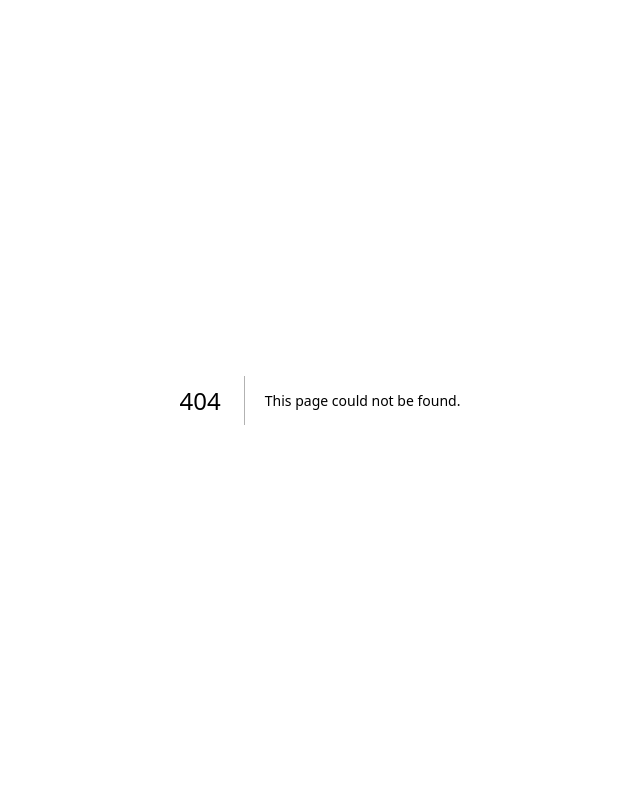
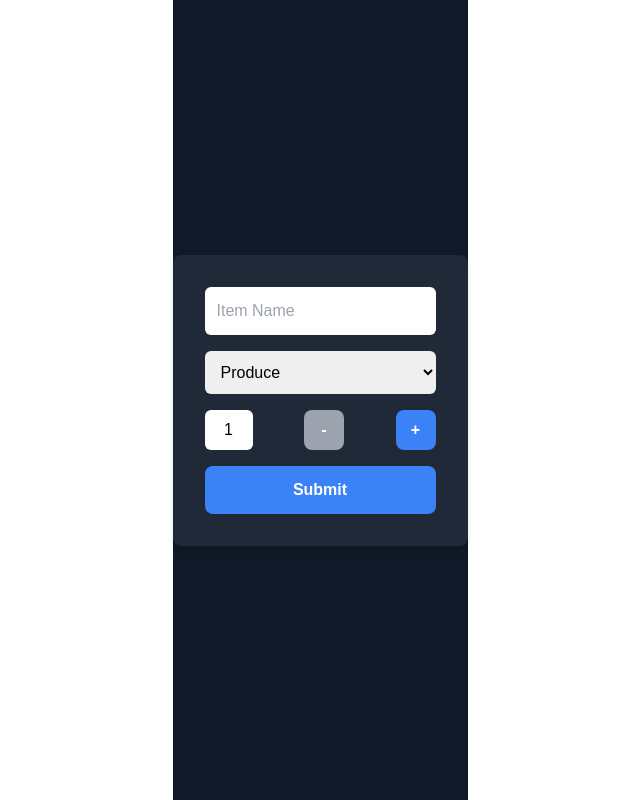
Before and after one commit to CoffeeMug975/cprg306-assignments, a Next.js app: page /week-5 in a window 1280 px wide. Before the commit this address had no page. Shown: the whole page, without its empty margins (320-960 px from the left). Built offline with nearby package versions, Linux system fonts and the light colour scheme.

Commit message:
Added New Item Form
Created page for adding items to a form

```diff
--- a/app/page.js
+++ b/app/page.js
@@ -12,6 +12,7 @@ export default function Home() {
           <Link class={textStyles} href="./week-2/">Week 2</Link>
           <Link class={textStyles} href="./week-3/">Week 3</Link>
           <Link class={textStyles} href="./week-4/">Week 4</Link>
+          <Link class={textStyles} href="./week-5/">Week 5</Link>
           <div>01</div>
           <div>01</div>
           <div>01</div>
--- /dev/null
+++ b/app/week-5/new-item.js
@@ -0,0 +1,119 @@
+"use client"
+import { useState } from "react";
+
+export default function NewItem({ currentQuantity, incrementCountQuantity, decrementCountQuantity, resetQuantity }) {
+
+    const [name, setName] = useState("");
+    const [category, setCategory] = useState("produce");
+
+    // Base button style
+    const baseStyle = "p-2 rounded-lg w-10 text-white font-bold";
+    const incrementButtonStyle = `${baseStyle} ${currentQuantity > 19 ? 'bg-gray-400' : 'bg-blue-500 hover:bg-blue-600'}`;
+    const decrementButtonStyle = `${baseStyle} ${currentQuantity < 2 ? 'bg-gray-400' : 'bg-blue-500 hover:bg-blue-600'}`;
+
+    const handleNameChange = (event) => setName(event.target.value);
+    const handleCategoryChange = (event) => setCategory(event.target.value);
+
+    // Handle form submission
+    const handleSubmit = (event) => {
+        event.preventDefault();
+
+        const itemData = {
+            itemName: name,
+            itemCategory: category,
+            itemQuantity: currentQuantity,
+        };
+
+        alert(`
+            Item Name(s): ${itemData.itemName} |
+            Quantity: ${itemData.itemQuantity} |
+            Category: ${itemData.itemCategory} |
+        `);
+
+        // Reset form
+        setName("");
+        setCategory("produce");
+        resetQuantity();
+    };
+
+    return (
+        <div className="flex justify-center items-center h-screen bg-gray-900">
+            <form onSubmit={handleSubmit} className="bg-gray-800 p-8 rounded-lg shadow-md text-white">
+                <style jsx>{`
+                    input[type="number"]::-webkit-outer-spin-button,
+                    input[type="number"]::-webkit-inner-spin-button {
+                        -webkit-appearance: none;
+                        margin: 0;
+                    }
+
+                    input[type="number"] {
+                        -moz-appearance: textfield;
+                    }
+                `}</style>
+
+                <div className="mb-4">
+                    <input
+                        className="w-full p-3 text-black rounded-md focus:outline-none focus:ring-2 focus:ring-blue-500"
+                        type="text"
+                        value={name}
+                        onChange={handleNameChange}
+                        placeholder="Item Name"
+                    />
+                </div>
+
+                <div className="mb-4">
+                    <select
+                        className="w-full p-3 text-black rounded-md focus:outline-none focus:ring-2 focus:ring-blue-500"
+                        value={category}
+                        onChange={handleCategoryChange}
+                    >
+                        <option value="">Category</option>
+                        <option value="produce">Produce</option>
+                        <option value="dairy">Dairy</option>
+                        <option value="bakery">Bakery</option>
+                        <option value="meat">Meat</option>
+                        <option value="frozenFood">Frozen Food</option>
+                        <option value="cannedGoods">Canned Goods</option>
+                        <option value="dryGoods">Dry Goods</option>
+                        <option value="beverages">Beverages</option>
+                        <option value="snacks">Snacks</option>
+                        <option value="household">Household</option>
+                        <option value="other">Other</option>
+                    </select>
+                </div>
+
+                <div className="flex justify-between items-center mb-4">
+                    <input
+                        className="text-black text-center w-12 p-2 bg-white rounded-md"
+                        type="number"
+                        value={currentQuantity}
+                        readOnly
+                    />
+                    <button
+                        type="button"
+                        onClick={decrementCountQuantity}
+                        className={decrementButtonStyle}
+                    >
+                        -
+                    </button>
+                    <button
+                        type="button"
+                        onClick={incrementCountQuantity}
+                        className={incrementButtonStyle}
+                    >
+                        +
+                    </button>
+                </div>
+
+                <div className="flex justify-center">
+                    <button
+                        type="submit"
+                        className="w-full p-3 bg-blue-500 hover:bg-blue-600 rounded-lg text-white font-bold"
+                    >
+                        Submit
+                    </button>
+                </div>
+            </form>
+        </div>
+    );
+}
--- /dev/null
+++ b/app/week-5/page.js
@@ -0,0 +1,34 @@
+"use client"
+import { useState } from "react";
+import NewItem from "./new-item";
+
+
+export default function Interactivity() {
+
+    const [quantity, setQuantity] = useState(1);
+
+    const incrementQuantity = () => {
+        let currentQuantity = quantity;
+        if (quantity <=19){
+            setQuantity(currentQuantity + 1);
+        }
+    }
+
+    const decrementQuantity = () => {
+        let currentQuantity = quantity;
+        if (quantity >= 2){
+            setQuantity(currentQuantity - 1);
+        }
+    }
+
+        // Function to reset the quantity to 1
+        const resetQuantity = () => {
+            setQuantity(1);
+        };
+
+    return (
+        <main className ="flex justify-center">
+            <NewItem currentQuantity={quantity} incrementCountQuantity={incrementQuantity} decrementCountQuantity={decrementQuantity} resetQuantity={resetQuantity}/>
+        </main>
+    );
+}
```
